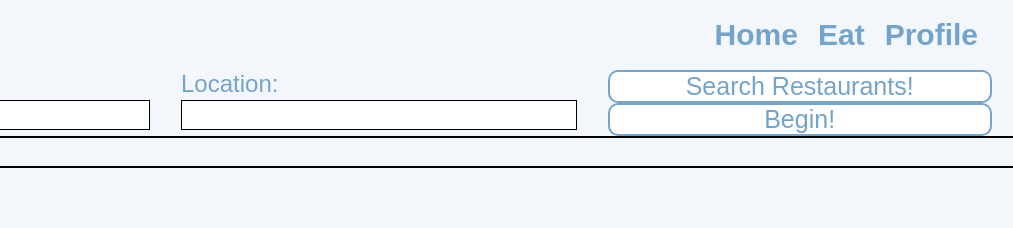
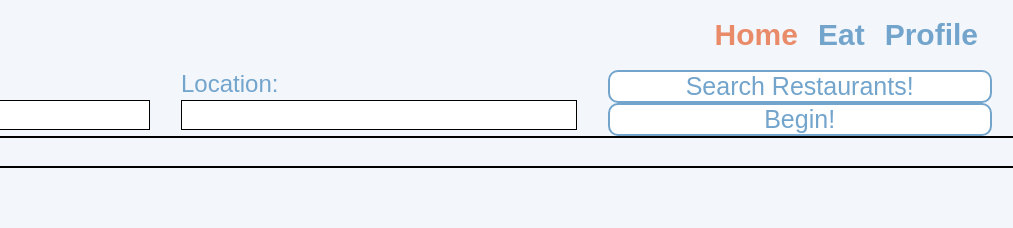
Before and after one commit to robertolozano/RestaurantTinder, a website: page public/html/index.html in a window 1280 px wide. In both pictures the pointer is over the link "Home". Shown: the full height of the page, 267-1280 px from the left. Drawn offline with Linux system fonts and the light colour scheme; a web font is replaced by a local one.

Commit message:
updating navbar button hover to orange

```diff
--- a/public/css/index.css
+++ b/public/css/index.css
@@ -71,6 +71,10 @@ button{
   color: rgb(114, 164, 204);
   margin: 0px 0px 0px 10px;
   text-decoration: none;
+}
+
+.nav_button:hover{
+  color: rgb(233, 139, 105);
 }
 
 
--- a/public/css/landing.css
+++ b/public/css/landing.css
@@ -67,6 +67,11 @@ body{
     margin: 0px 0px 0px 10px;
     text-decoration: none;
 }
+
+.nav_button:hover{
+    color: rgb(233, 139, 105);
+  }
+
 
 #logo{
     max-height: 30px;
--- a/public/css/profile.css
+++ b/public/css/profile.css
@@ -64,6 +64,11 @@ body{
   margin: 0px 0px 0px 10px;
   text-decoration: none;
 }
+
+.nav_button:hover{
+  color: rgb(233, 139, 105);
+}
+
 
 
 #logo{
--- a/public/css/waiting.css
+++ b/public/css/waiting.css
@@ -54,6 +54,11 @@ button{
   font-weight: 600;
   text-decoration: none;
 }
+
+.nav_button:hover{
+  color: rgb(233, 139, 105);
+}
+
 
 #logo{
     display: flex;
```
